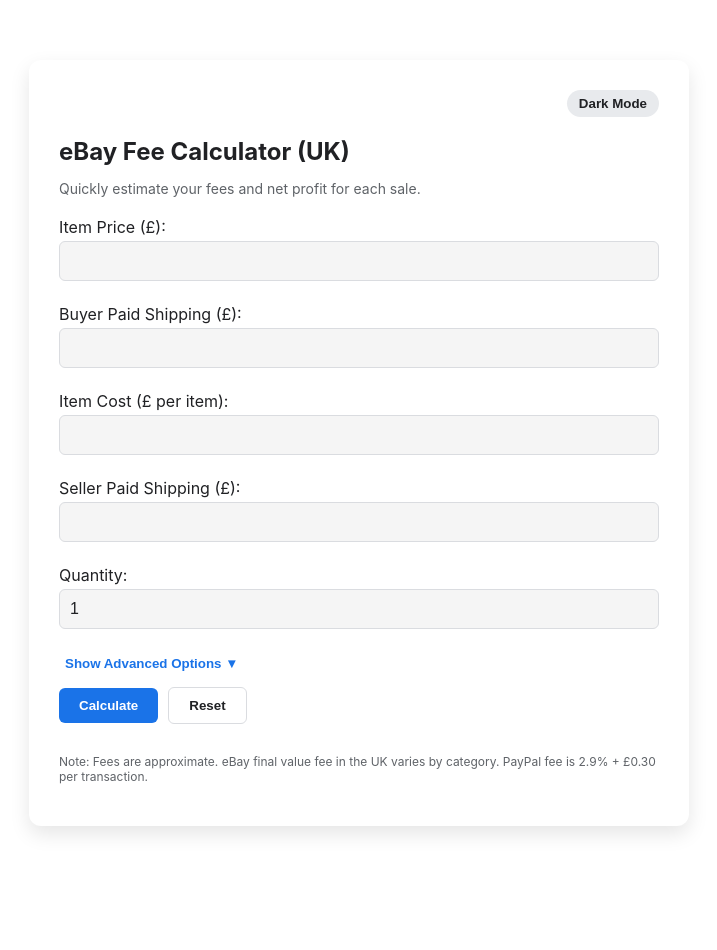
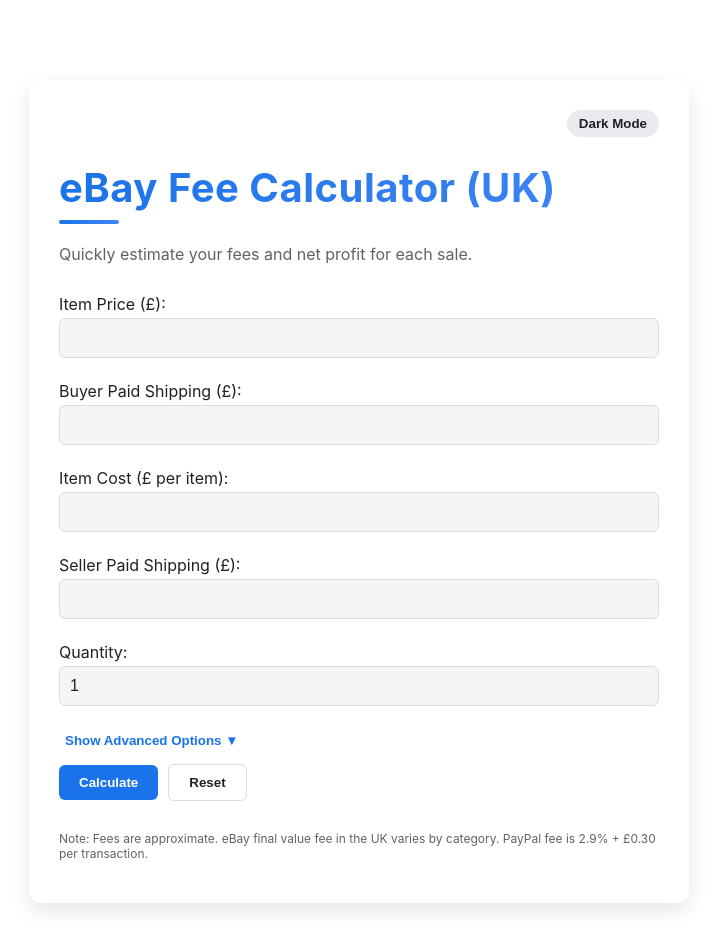
Before and after one commit to Lloydyboy89/ukchecker, a Next.js app: page /ebay-fee-calculator-uk in a window 1280 px wide. Shown: the top 950 px of the page, without its empty margins (281-998 px from the left). Before the commit the page ends 886 px from the top, so only its background shows below. Built offline with nearby package versions, Linux system fonts and the light colour scheme.

Commit message:
Scale item cost and promoted fees by quantity for multi-item calculations

```diff
--- a/pages/ebay-fee-calculator-uk.js
+++ b/pages/ebay-fee-calculator-uk.js
@@ -54,7 +54,6 @@
 
     const revenue = (p + bs) * q;
 
-    // Dynamic category + store fee
     let baseFee = categoryFees[category] || 0.128;
     if (storeType === 'basic') baseFee -= 0.02;
     if (storeType === 'premium') baseFee -= 0.03;
@@ -62,9 +61,7 @@
     const ebayFee = revenue * baseFee + 0.30 * q;
     const paypalFee = includePayPal ? revenue * 0.029 + 0.30 * q : 0;
 
-    // Scale item cost and promoted fee by quantity
     const otherCosts = (ic + pf) * q + ss;
-
     const netProfit = revenue - (ebayFee + paypalFee + otherCosts);
 
     setResults({ revenue: revenue.toFixed(2), ebayFee: ebayFee.toFixed(2), paypalFee: paypalFee.toFixed(2), otherCosts: otherCosts.toFixed(2), netProfit: netProfit.toFixed(2) });
@@ -81,7 +78,10 @@
       <div style={{ textAlign: 'right', marginBottom: '20px' }}>
         <button onClick={toggleTheme} style={themeToggleStyle(theme)}>{theme === 'light' ? 'Dark Mode' : 'Light Mode'}</button>
       </div>
+
+      {/* Modern Header */}
       <h1 style={headingStyle}>eBay Fee Calculator (UK)</h1>
+      <div style={{ width: '60px', height: '4px', background: 'linear-gradient(90deg, #1a73e8, #4285f4)', borderRadius: '2px', marginBottom: '20px' }} />
       <p style={subheadingStyle(theme)}>Quickly estimate your fees and net profit for each sale.</p>
 
       <div style={{ marginBottom: '15px' }}><label>Item Price (£):</label><input type="number" value={itemPrice} onChange={(e) => setItemPrice(e.target.value)} style={inputStyle(theme)} /></div>
@@ -144,7 +144,7 @@
 
 // Styles
 const containerStyle = (theme) => ({
-  maxWidth: '600px', margin: '60px auto', padding: '30px', borderRadius: '12px',
+  maxWidth: '600px', margin: '80px auto', padding: '30px', borderRadius: '12px',
   backgroundColor: theme === 'dark' ? '#303134' : '#fff',
   boxShadow: theme === 'dark' ? '0 8px 20px rgba(0,0,0,0.7)' : '0 8px 20px rgba(0,0,0,0.1)',
   fontFamily: "'Inter', Arial, sans-serif", transition: 'all 0.3s ease'
@@ -156,8 +156,18 @@
   color: theme === 'dark' ? '#e8eaed' : '#202124', fontSize: '16px', marginTop: '4px', marginBottom: '8px'
 });
 
-const headingStyle = { fontSize: '24px', marginBottom: '10px' };
-const subheadingStyle = (theme) => ({ fontSize: '14px', marginBottom: '20px', color: theme === 'dark' ? '#bdc1c6' : '#5f6368' });
+const headingStyle = {
+  fontSize: '2.5rem',
+  fontWeight: 700,
+  letterSpacing: '0.5px',
+  marginBottom: '8px',
+  lineHeight: 1.2,
+  background: 'linear-gradient(90deg, #1a73e8, #4285f4)',
+  WebkitBackgroundClip: 'text',
+  WebkitTextFillColor: 'transparent'
+};
+
+const subheadingStyle = (theme) => ({ fontSize: '1rem', fontWeight: 400, color: theme === 'dark' ? '#bdc1c6' : '#5f6368', marginBottom: '30px' });
 const themeToggleStyle = (theme) => ({ cursor: 'pointer', padding: '6px 12px', borderRadius: '20px', border: 'none', backgroundColor: theme === 'dark' ? '#5f6368' : '#e8eaed', color: theme === 'dark' ? '#e8eaed' : '#202124', fontWeight: 'bold', transition: 'all 0.3s ease' });
 const advancedToggleStyle = { marginBottom: '15px', cursor: 'pointer', background: 'none', border: 'none', color: '#1a73e8', fontWeight: 'bold' };
 const calcButtonStyle = { padding: '10px 20px', borderRadius: '6px', border: 'none', cursor: 'pointer', backgroundColor: '#1a73e8', color: '#fff', fontWeight: 'bold', marginRight: '10px', transition: 'background-color 0.3s ease' };
```
